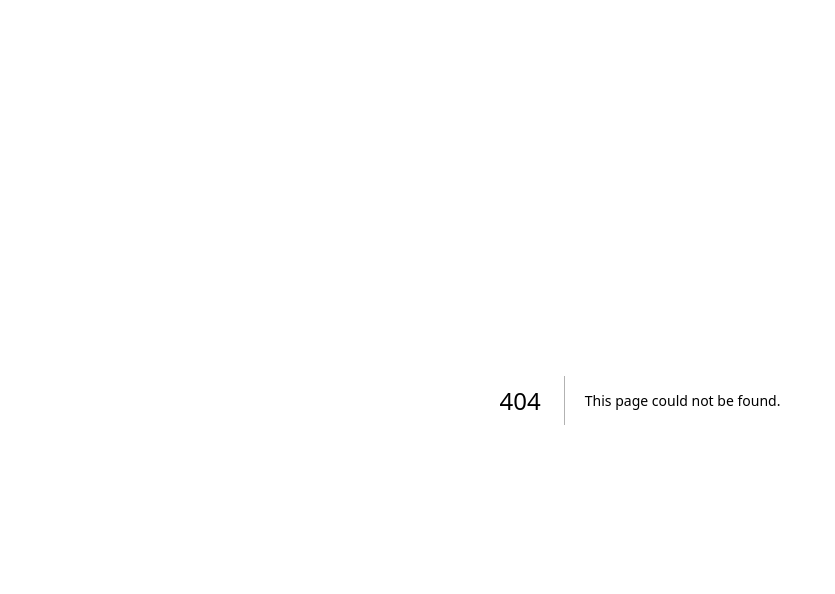
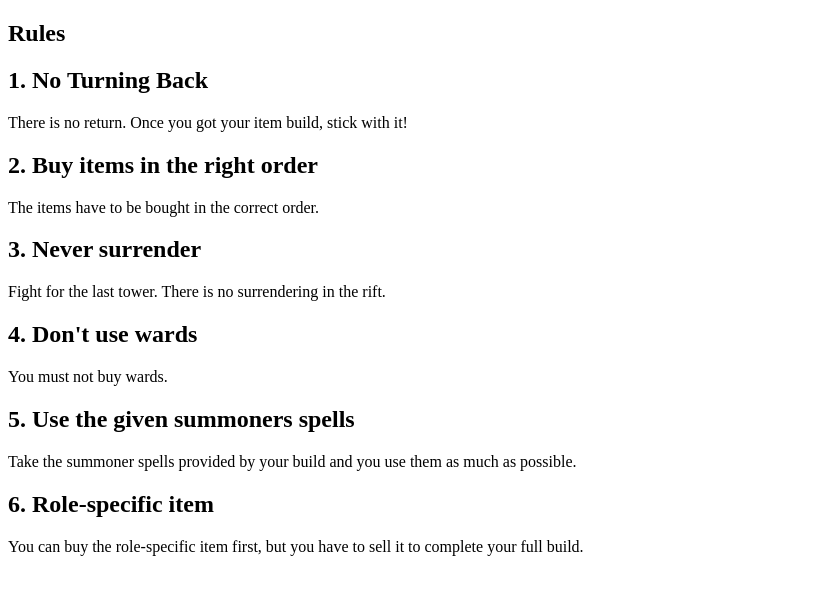
Before and after one commit to BanditosTeaM/random-champ-lol, a Next.js app: page /rules in a window 1280 px wide. Before the commit this address had no page. Shown: the top 594 px of the page, without its empty margins (0-835 px from the left). Built offline with nearby package versions, Linux system fonts and the light colour scheme.

Commit message:
feat: adding rules

```diff
--- /dev/null
+++ b/src/app/rules/page.tsx
@@ -0,0 +1,43 @@
+"use client";
+
+export default function Page() {
+  return (
+    <>
+      <section>
+        <h1>Rules</h1>
+        <section>
+          <h2>1. No Turning Back</h2>
+          <p>
+            There is no return. Once you got your item build, stick with it!
+          </p>
+        </section>
+        <section>
+          <h2>2. Buy items in the right order</h2>
+          <p>The items have to be bought in the correct order.</p>
+        </section>
+        <section>
+          <h2>3. Never surrender</h2>
+          <p>Fight for the last tower. There is no surrendering in the rift.</p>
+        </section>
+        <section>
+          <h2>4. Don't use wards</h2>
+          <p>You must not buy wards.</p>
+        </section>
+        <section>
+          <h2>5. Use the given summoners spells</h2>
+          <p>
+            Take the summoner spells provided by your build and you use them as
+            much as possible.
+          </p>
+        </section>
+        <section>
+          <h2>6. Role-specific item</h2>
+          <p>
+            You can buy the role-specific item first, but you have to sell it to
+            complete your full build.
+          </p>
+        </section>
+      </section>
+    </>
+  );
+}
```
